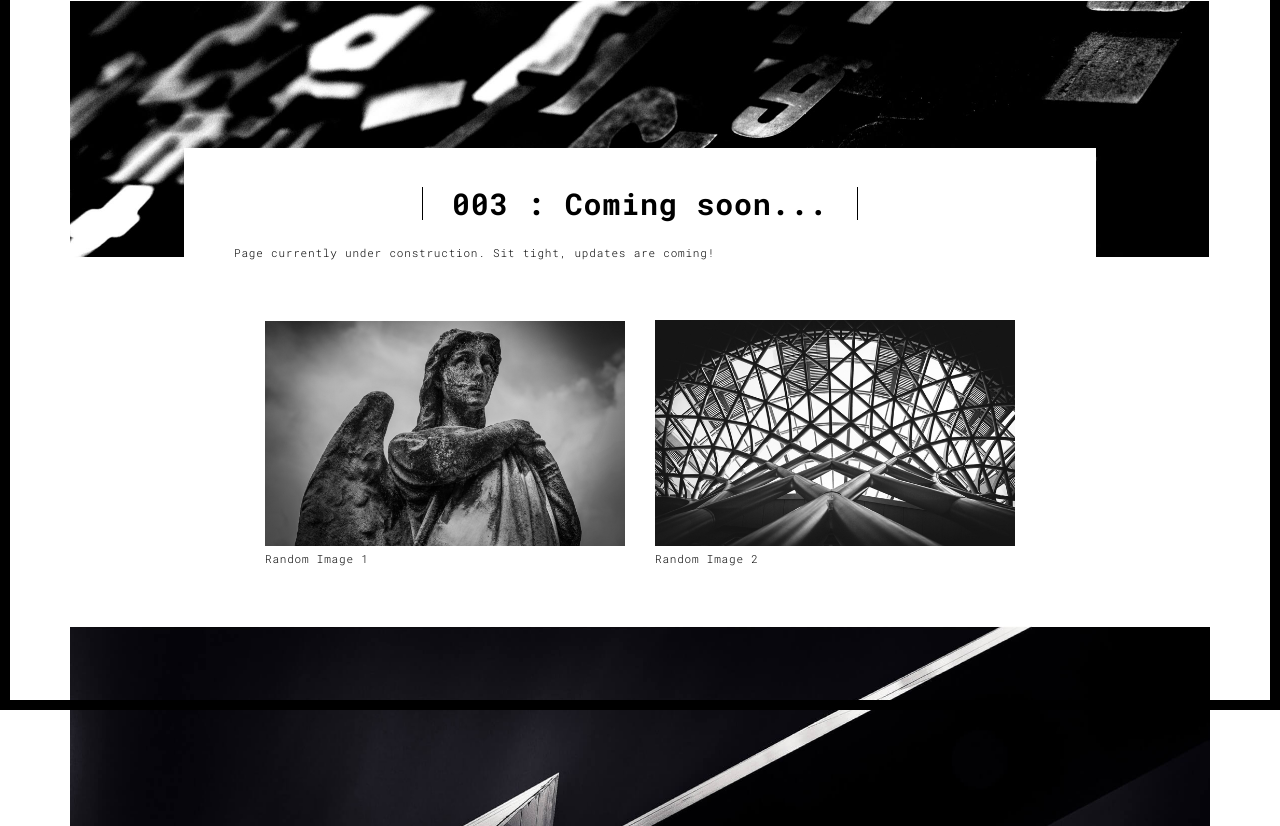
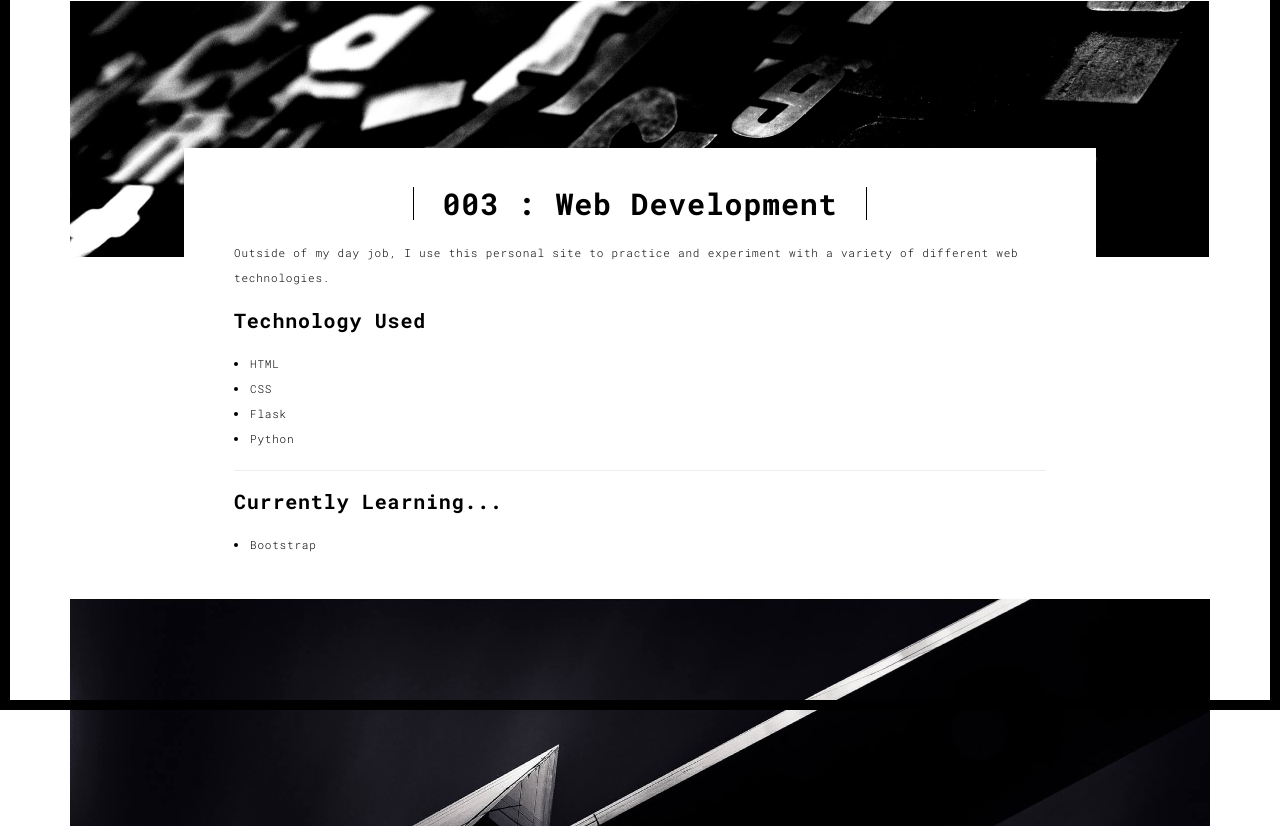
Before and after one commit to franzwah/portfolio, a Flask app: template templates/003.html in a window 1280 px wide; the page is wider, and only the part inside the window is pictured. Shown: the part 90-916 px from the top of that part. Run offline with Flask 2, Linux system fonts and the light colour scheme; the template is opened without the code that fills it, so the values that code supplies are empty.

Commit message:
updated web dev section

```diff
--- a/templates/003.html
+++ b/templates/003.html
@@ -15,7 +15,7 @@
   <link rel="apple-touch-icon" sizes="180x180" href="./static/assets/apple-icon-180x180.png">
   <link href="./static/assets/favicon.ico" rel="icon">
 
-  <title>Work</title>
+  <title>Web Development</title>
 
 <link href="./static/main.3f6952e4.css" rel="stylesheet"></head>
 
@@ -66,29 +66,28 @@
         <img src="./static/assets/images/work001-01.jpg" class="img-responsive" alt="">
         <div class="card-container">
           <div class="text-center">
-            <h1 class="h2">003 : Coming soon...</h1>
+            <h1 class="h2">003 : Web Development</h1>
           </div>
-          <p>Page currently under construction. Sit tight, updates are coming!</p>
-
-          <!--<blockquote>
-            <p>"Lorem ipsum dolor sit amet, consectetur adipiscing elit. Integer posuere erat a ante."</p>
-            <small class="pull-right">Irina Martin</small>
-          </blockquote> -->
+          <p>Outside of my day job, I use this personal site to practice and experiment with a variety of different web technologies. </p>
+          <h3>Technology Used</h3>
+          <li>HTML</li>
+          <li>CSS</li>
+          <li>Flask</li>
+          <li>Python</li>
+          <hr>
+          <h3>Currently Learning...</h3>
+          <li>Bootstrap</li>
         </div>
       </div>
 
 
 
-      <div class="col-md-8 col-md-offset-2 section-container-spacer">
+      <div class="col-xs-12 col-md-offset-2">
         <div class="row">
-          <div class="col-xs-12 col-md-6">
-            <img src="./static/assets/images/work001-02.jpg" class="img-responsive" alt="">
-            <p>Random Image 1</p>
-          </div>
-          <div class="col-xs-12 col-md-6">
-            <img src="./static/assets/images/work001-03.jpg" class="img-responsive" alt="">
-            <p>Random Image 2</p>
-          </div>
+
+
+
+
         </div>
       </div>
 
```
